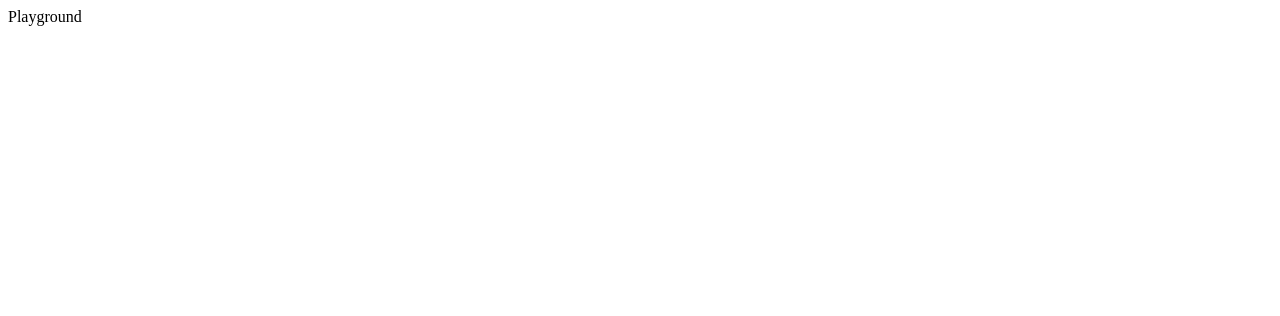
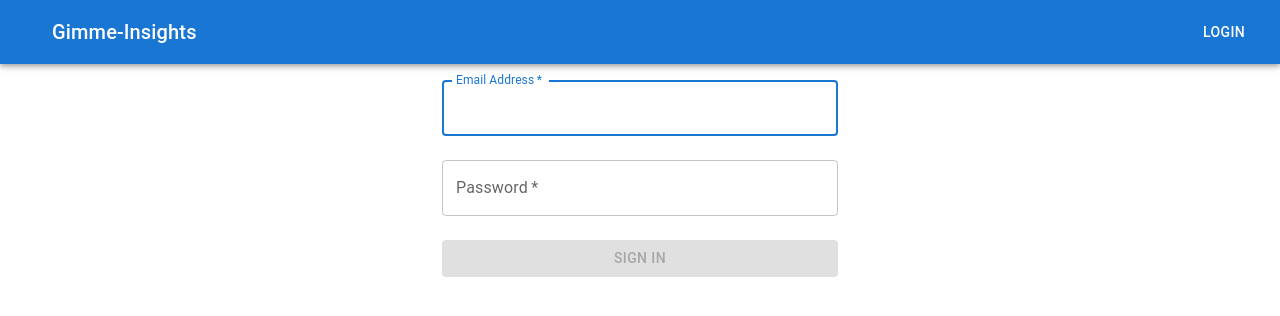
Before and after one commit to give-me-insights/give-me-insights-frontend, a React (Create React App) app: page / in a window 1280 px wide. Shown: the top 316 px of the page. Built offline with nearby package versions, Linux system fonts and the light colour scheme; no server answers.

Commit message:
INIT-3 init login form and api pathes - no backend tests yet

```diff
--- a/src/App.tsx
+++ b/src/App.tsx
@@ -1,11 +1,41 @@
 import React from 'react';
 
+import { connect, ConnectedProps } from 'react-redux';
+import {RootState} from "./store";
+
 import ProjectRoutes from "./routes";
+import Layout from "./components/pageWrapper/Layout";
+import Base from  "./components/pageWrapper/Base";
 
-function App() {
+import Auth from "./pages/auth";
+
+
+interface Props extends PropsFromRedux {}
+
+
+function App(props: Props) {
+  if (props.user.id === null) return (
+    <Base>
+      <Auth />
+    </Base>
+  )
   return (
-    <ProjectRoutes />
+    <Layout>
+      <ProjectRoutes />
+    </Layout>
   );
 }
 
-export default App;
+const mapState = (state: RootState) => {
+  return {
+    user: state.user
+  }
+}
+
+const mapDispatch = { }
+
+const connector = connect(mapState, mapDispatch)
+
+type PropsFromRedux = ConnectedProps<typeof connector>
+
+export default connect(mapState, mapDispatch)(App)
--- /dev/null
+++ b/src/api/auth/api.tsx
@@ -0,0 +1,11 @@
+import axios from "axios";
+import {AuthFormData} from "./forms"
+
+
+const BASE_API_URL = process.env.REACT_APP_BASE_API_URL
+
+
+export const postSignIn = async (data: AuthFormData) => {
+  const url = `${BASE_API_URL}/auth`
+  return await axios.post(url, {...data})
+}
--- /dev/null
+++ b/src/api/auth/forms.tsx
@@ -0,0 +1,4 @@
+export interface AuthFormData {
+  email: string,
+  password: string
+}
--- /dev/null
+++ b/src/components/pageWrapper/Base.tsx
@@ -0,0 +1,49 @@
+import React from 'react';
+
+import AppBar from "@mui/material/AppBar";
+import Toolbar from "@mui/material/Toolbar";
+import Typography from "@mui/material/Typography";
+import Button from "@mui/material/Button";
+import IconButton from "@mui/material/IconButton";
+import MenuIcon from "@mui/material/Menu";
+import CssBaseline from '@mui/material/CssBaseline';
+import Container from '@mui/material/Container';
+import {createTheme, ThemeProvider} from "@mui/material/styles";
+
+
+type Props = {
+  children: JSX.Element
+}
+
+
+const theme = createTheme();
+
+function Base({children}: Props) {
+  return (
+    <ThemeProvider theme={theme}>
+      <CssBaseline/>
+      <AppBar position="relative">
+        <Toolbar>
+          <IconButton
+            size="large"
+            edge="start"
+            color="inherit"
+            aria-label="menu"
+            sx={{ mr: 2 }}
+          >
+            <MenuIcon open={false} />
+          </IconButton>
+          <Typography variant="h6" component="div" sx={{ flexGrow: 1 }}>
+            Gimme-Insights
+          </Typography>
+          <Button color="inherit">Login</Button>
+        </Toolbar>
+      </AppBar>
+      <Container component="main">
+      {children}
+      </Container>
+    </ThemeProvider>
+  );
+}
+
+export default Base;
--- /dev/null
+++ b/src/components/pageWrapper/GridBar.tsx
@@ -0,0 +1,100 @@
+import React, {useEffect} from "react";
+import {useNavigate} from "react-router-dom";
+
+// import {getActiveActivity, ActivityItem} from "../../api/apiCalls";
+
+import Grid from "@mui/material/Grid";
+import Box from '@mui/material/Box';
+
+import IconButton from '@mui/material/IconButton';
+
+import FingerprintIcon from '@mui/icons-material/Fingerprint';
+import SportsScoreIcon from '@mui/icons-material/SportsScore';
+import LoopIcon from '@mui/icons-material/Loop';
+import InsertInvitationIcon from '@mui/icons-material/InsertInvitation';
+import AccessTimeIcon from '@mui/icons-material/AccessTime';
+
+
+type GridItemProps = {
+  label: string,
+  icon: JSX.Element,
+  space: number,
+  navigateCallback: CallableFunction,
+  isPriority?: boolean
+}
+
+const GridItem = ({label, icon, space, navigateCallback, isPriority}: GridItemProps) => {
+  const getBtn = () => {
+    if (isPriority) {
+      return <IconButton aria-label={label} color="secondary">
+        {icon}
+      </IconButton>
+    }
+    else {
+      return <IconButton aria-label={label}>
+        {icon}
+      </IconButton>
+    }
+  }
+
+  return(
+    <Grid item xs={space} onClick={() => navigateCallback()}>
+      {getBtn()}
+    </Grid>
+  )
+}
+
+
+const GridBar = () => {
+  const navigate = useNavigate();
+  // const [activeTask, setActiveTask] = React.useState<ActivityItem | null>(null);
+
+  // useEffect(() => {
+  //   const fetchData = async() => {
+  //     const activity = await getActiveActivity();
+  //     setActiveTask(activity)
+  //   }
+  //
+  //   fetchData();
+  // }, [])
+
+  return (
+      <Box sx={{flexGrow: 2}}>
+        <Grid container spacing={2}>
+          <GridItem
+            space={2}
+            label="identity"
+            icon={<FingerprintIcon />}
+            navigateCallback={() => navigate("/identities")}
+          />
+          <GridItem
+            space={2}
+            label="goals"
+            icon={<SportsScoreIcon/>}
+            navigateCallback={() => navigate("/goals")}
+          />
+          <GridItem
+            space={2}
+            label="routines"
+            icon={<LoopIcon/>}
+            navigateCallback={() => navigate("/routines")}
+          />
+          <GridItem
+            space={2}
+            label="planner"
+            icon={<InsertInvitationIcon/>}
+            navigateCallback={() => navigate("/planner")}
+          />
+          <GridItem
+            space={2}
+            label="action"
+            icon={<AccessTimeIcon/>}
+            navigateCallback={() => navigate("/actions")}
+          />
+        </Grid>
+      </Box>
+    )
+}
+
+
+export default GridBar;
--- /dev/null
+++ b/src/components/pageWrapper/Layout.tsx
@@ -0,0 +1,19 @@
+import React from "react";
+
+import GridBar from "./GridBar";
+
+import Divider from '@mui/material/Divider';
+
+type Props = {
+    children: JSX.Element
+}
+
+const Layout = ({children}: Props) => (
+    <div>
+        <GridBar/>
+        <Divider/>
+        {children}
+    </div>
+)
+
+export default Layout;
--- /dev/null
+++ b/src/pages/auth/index.tsx
@@ -0,0 +1,12 @@
+import React from "react";
+
+import SignIn from "./sign-in";
+
+
+const Auth: React.FC = () => {
+  return (
+    <SignIn/>
+  )
+}
+
+export default Auth
--- /dev/null
+++ b/src/pages/auth/sign-in.tsx
@@ -0,0 +1,88 @@
+import React from "react";
+
+
+import {AuthFormData} from "../../api/auth/forms";
+import {postSignIn} from "../../api/auth/api";
+
+import Box from '@mui/material/Box';
+import TextField from '@mui/material/TextField';
+import Button from '@mui/material/Button';
+import Container from "@mui/material/Container";
+
+
+
+const initialAuthFormData = {
+  email: "",
+  password: ""
+}
+
+
+
+const SignIn: React.FC = () => {
+  const [formData, setFormData] = React.useState<AuthFormData>(initialAuthFormData)
+  const [formIsValid, setFormIsValid] = React.useState<boolean>(false)
+
+  React.useEffect(() => {
+    setFormIsValid(formDataIsValid(formData))
+  }, [formData])
+
+  const formDataIsValid = (data: AuthFormData) => data.email !== "" && data.password !== ""
+
+  const handleFormChange = (event: React.FormEvent) => {
+    const target = event.target as HTMLTextAreaElement;
+    const newFormData = {...formData, [target.name]: target.value}
+    setFormData(newFormData);
+    setFormIsValid(formDataIsValid(newFormData))
+  }
+
+  const handleSubmit = (event: React.FormEvent) => {
+    event.preventDefault()
+    postSignIn(formData)
+      .then(e => console.log(e))
+      .catch(e => console.log(e))
+  }
+
+  return (
+    <Container maxWidth="xs">
+      <Box
+        component="form"
+        onSubmit={handleSubmit}
+        noValidate
+        onChange={handleFormChange}
+      >
+        <TextField
+          margin="normal"
+          required
+          fullWidth
+          id="email"
+          label="Email Address"
+          name="email"
+          autoComplete="email"
+          value={formData.email}
+          autoFocus
+        />
+        <TextField
+          margin="normal"
+          required
+          fullWidth
+          name="password"
+          label="Password"
+          type="password"
+          id="password"
+          value={formData.password}
+        />
+        <Button
+          type="submit"
+          fullWidth
+          variant="contained"
+          disabled={!formIsValid}
+          sx={{mt: 2}}  // just add after first view
+        >
+          Sign In
+        </Button>
+      </Box>
+    </Container>
+  )
+}
+
+export default SignIn
--- a/src/routes.tsx
+++ b/src/routes.tsx
@@ -1,11 +1,12 @@
 import React from "react";
 import { Route, Routes } from "react-router-dom";
 
+import Auth from "./pages/auth";
 import PlayGround from "./components/pg";
 
 const ProjectRoutes = () => (
   <Routes>
-    <Route path="/" element={<PlayGround />} />
+    <Route path="/" element={<Auth />} />
   </Routes>
 );
 
```
Also changed, not shown: src/components/CSRFToken.tsx (added, +11 -0 lines), src/components/pageWrapper/SiteHeader.tsx (added, +63 -0 lines), 1 other file (tests, documents, lock files or other folders).
